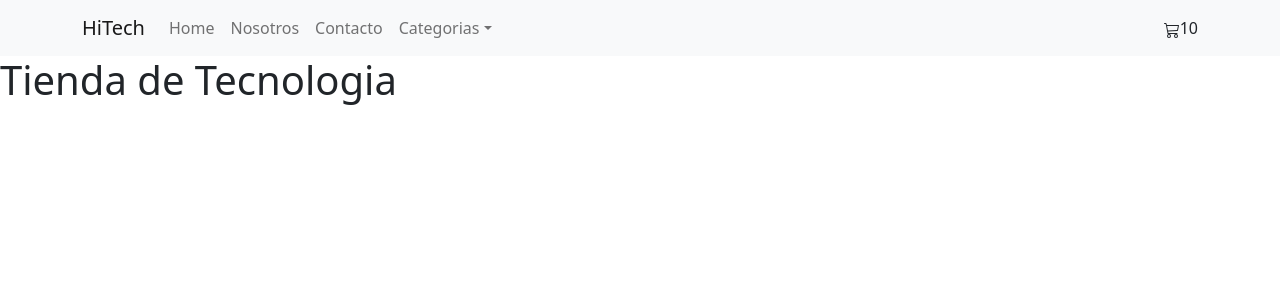
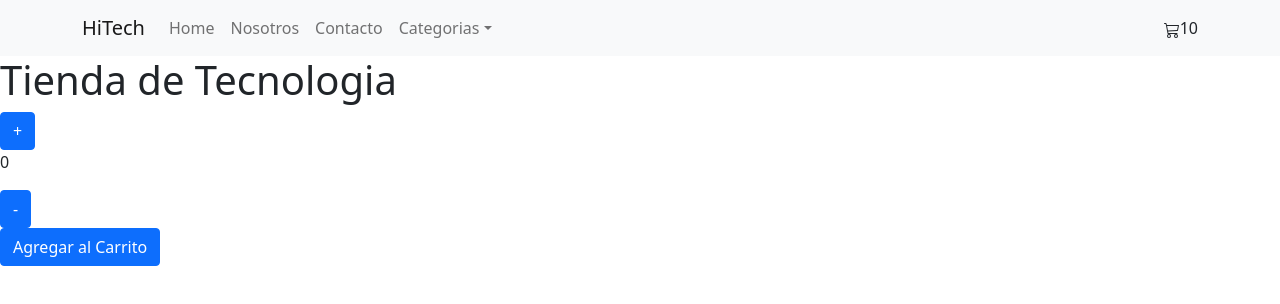
Before and after one commit to Carlaluciano/mi-app, a React (Create React App) app: page / in a window 1280 px wide. Shown: the top 304 px of the page. Built offline with nearby package versions, Linux system fonts and the light colour scheme.

Commit message:
ItemCount

```diff
--- a/package.json
+++ b/package.json
@@ -10,7 +10,7 @@
     "bootstrap-icons": "^1.9.1",
     "react": "^18.2.0",
     "react-bootstrap": "^2.4.0",
-    "react-dom": "^18.2.0",
+     "react-dom": "^18.2.0",
     "react-scripts": "5.0.1",
     "web-vitals": "^2.1.4"
   },
--- a/src/App.js
+++ b/src/App.js
@@ -9,7 +9,7 @@ function App() {
       <header className="App-header">
        <NavBar/>
        <ItemListContainer greeting="Tienda de Tecnologia"/>
-      </header>
+       </header>
     </div>
   );
 }
--- a/src/Component/CartWidget/CartWidget.js
+++ b/src/Component/CartWidget/CartWidget.js
@@ -1,7 +1,7 @@
 export default function CartWidget(){
     return(
-        <div className="cart-widget">
-<svg xmlns="http://www.w3.org/2000/svg" width="16" height="16" fill="currentColor" class="bi bi-cart3" viewBox="0 0 16 16">
+        <div>
+<svg xmlns="http://www.w3.org/2000/svg" width="16" height="16" fill="currentColor" className="bi bi-cart3" viewBox="0 0 16 16">
   <path d="M0 1.5A.5.5 0 0 1 .5 1H2a.5.5 0 0 1 .485.379L2.89 3H14.5a.5.5 0 0 1 .49.598l-1 5a.5.5 0 0 1-.465.401l-9.397.472L4.415 11H13a.5.5 0 0 1 0 1H4a.5.5 0 0 1-.491-.408L2.01 3.607 1.61 2H.5a.5.5 0 0 1-.5-.5zM3.102 4l.84 4.479 9.144-.459L13.89 4H3.102zM5 12a2 2 0 1 0 0 4 2 2 0 0 0 0-4zm7 0a2 2 0 1 0 0 4 2 2 0 0 0 0-4zm-7 1a1 1 0 1 1 0 2 1 1 0 0 1 0-2zm7 0a1 1 0 1 1 0 2 1 1 0 0 1 0-2z"/>
 </svg>
 10
--- /dev/null
+++ b/src/Component/ItemCount/ItemCount.js
@@ -0,0 +1,35 @@
+import {useState} from 'react';
+import { Button } from 'react-bootstrap';
+
+
+export default function ItemCount(stock, initial, onAdd){
+
+     const [count, setCount] = useState(0);	//Inicializo en Count en 0
+
+     const Increment = () => {
+        if(count < stock){ //Si el count es menor que el stock
+            setCount(count + 1);
+        }
+     }
+
+
+
+        const Decrement = () => {
+        if(count > initial){ //Si el count es mayor que 1
+            setCount(count - 1);
+        }
+     }
+
+
+
+    return(
+        <div>
+            <Button onClick={Increment}>+</Button>
+            <p>{count}</p>
+            <Button onClick={Decrement}>-</Button><br/>
+            <Button onClick={onAdd}> Agregar al Carrito</Button>
+        </div>
+
+
+    )
+}
--- a/src/Component/ItemListContainer/ItemListContainer.js
+++ b/src/Component/ItemListContainer/ItemListContainer.js
@@ -1,5 +1,16 @@
+import ItemCount from "../ItemCount/ItemCount"
+
+
 export default function ItemListContainer(props){
+
+    const handleOnAdd = (quantity) => {
+    console.log("Agregando al carrito", quantity);
+}
+
     return(
+        <>
         <h1>{props.greeting}</h1>
-    )
+        <ItemCount stock="15" initial={1} onAdd={handleOnAdd}/>
+        </>
+         )
 }
```
Also changed, not shown: src/Component/NavBar/NavBar.js (line endings or trailing spaces), 1 other file (tests, documents, lock files or other folders).
